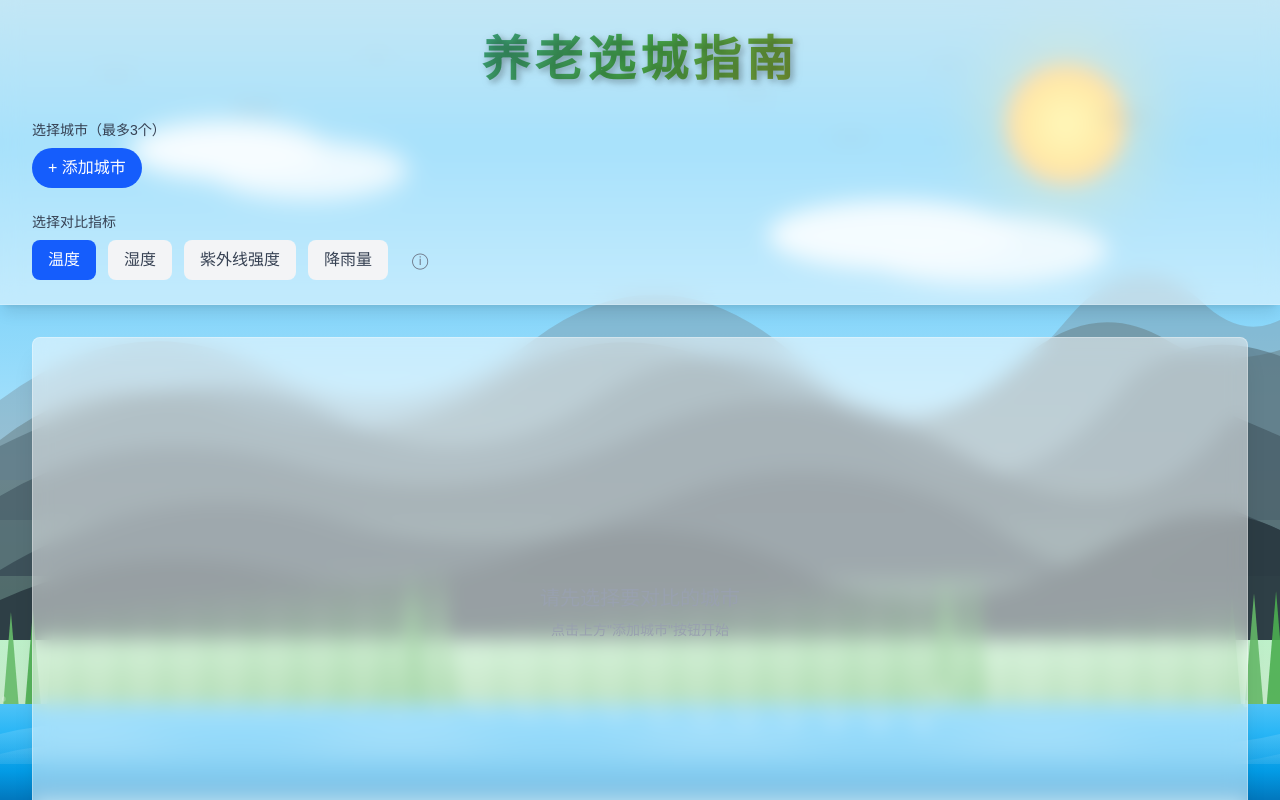
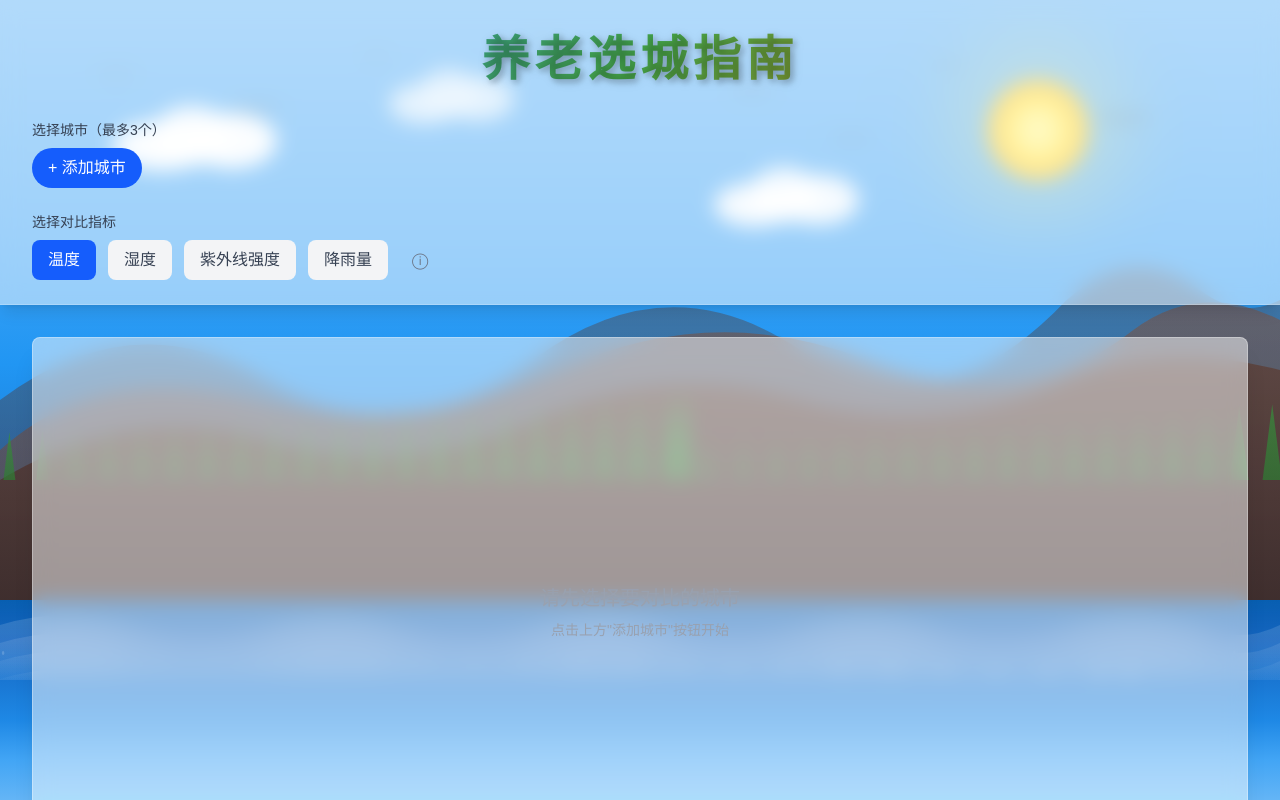
Before and after one commit to zhang-changhe/select-city, a Next.js app: page / in a window 1280 px wide. Shown: the top 800 px of the page. Built offline with nearby package versions, Linux system fonts and the light colour scheme.

Commit message:
refactor: 重新设计背景，创建蓝天白云大海山林自然衔接效果

```diff
--- a/src/app/page.tsx
+++ b/src/app/page.tsx
@@ -187,7 +187,7 @@ export default function Home() {
     <div
       className="min-h-screen"
       style={{
-        background: 'linear-gradient(180deg, #87CEEB 0%, #B3E5FC 25%, #E0F7FA 50%, #B9F6CA 75%, #C8E6C9 90%)',
+        background: 'linear-gradient(180deg, #4FC3F7 0%, #29B6F6 30%, #0288D1 60%, #0277BD 100%)',
         backgroundSize: 'cover',
         backgroundPosition: 'center',
         backgroundAttachment: 'fixed',
@@ -195,15 +195,15 @@ export default function Home() {
         overflow: 'hidden',
       }}
     >
-      {/* 天空层 - 渐变效果 */}
+      {/* 天空层 - 蓝天白云 */}
       <div
         style={{
           position: 'fixed',
           top: 0,
           left: 0,
           right: 0,
-          height: '60%',
-          background: 'linear-gradient(180deg, #87CEEB 0%, #4FC3F7 30%, #81D4FA 60%, #B3E5FC 100%)',
+          height: '65%',
+          background: 'linear-gradient(180deg, #64B5F6 0%, #42A5F5 40%, #2196F3 70%, #1976D2 100%)',
           zIndex: 1,
         }}
       />
@@ -212,13 +212,13 @@ export default function Home() {
       <div
         style={{
           position: 'fixed',
-          top: '8%',
-          right: '12%',
-          width: '120px',
-          height: '120px',
+          top: '10%',
+          right: '15%',
+          width: '100px',
+          height: '100px',
           borderRadius: '50%',
-          background: 'radial-gradient(circle, #FFF176 0%, #FFD54F 50%, #FF8A65 100%)',
-          boxShadow: '0 0 60px 20px rgba(255, 213, 79, 0.4)',
+          background: 'radial-gradient(circle, #FFF59D 0%, #FFEE58 30%, #FFC107 70%, #FF9800 100%)',
+          boxShadow: '0 0 80px 30px rgba(255, 235, 59, 0.3)',
           zIndex: 2,
         }}
       />
@@ -227,37 +227,54 @@ export default function Home() {
       <div
         style={{
           position: 'fixed',
-          top: '15%',
-          left: '10%',
-          width: '200px',
-          height: '60px',
-          background: 'rgba(255, 255, 255, 0.9)',
-          borderRadius: '50%',
-          filter: 'blur(8px)',
+          top: '12%',
+          left: '8%',
           zIndex: 3,
-          boxShadow: '80px 20px 0 rgba(255, 255, 255, 0.8)',
         }}
-      />
+      >
+        <svg width="200" height="80" viewBox="0 0 200 80">
+          <ellipse cx="60" cy="50" rx="50" ry="25" fill="rgba(255, 255, 255, 0.95)" />
+          <ellipse cx="90" cy="40" rx="40" ry="30" fill="rgba(255, 255, 255, 0.9)" />
+          <ellipse cx="130" cy="45" rx="45" ry="28" fill="rgba(255, 255, 255, 0.95)" />
+        </svg>
+      </div>
+
       <div
         style={{
           position: 'fixed',
-          top: '25%',
-          left: '60%',
-          width: '250px',
-          height: '70px',
-          background: 'rgba(255, 255, 255, 0.85)',
-          borderRadius: '50%',
-          filter: 'blur(6px)',
+          top: '20%',
+          left: '55%',
           zIndex: 3,
-          boxShadow: '90px 15px 0 rgba(255, 255, 255, 0.75)',
         }}
-      />
+      >
+        <svg width="180" height="70" viewBox="0 0 180 70">
+          <ellipse cx="50" cy="45" rx="40" ry="22" fill="rgba(255, 255, 255, 0.9)" />
+          <ellipse cx="80" cy="35" rx="35" ry="28" fill="rgba(255, 255, 255, 0.85)" />
+          <ellipse cx="115" cy="40" rx="40" ry="25" fill="rgba(255, 255, 255, 0.9)" />
+        </svg>
+      </div>
 
-      {/* 远山层 */}
       <div
         style={{
           position: 'fixed',
-          bottom: '35%',
+          top: '8%',
+          left: '30%',
+          zIndex: 3,
+          opacity: 0.8,
+        }}
+      >
+        <svg width="150" height="60" viewBox="0 0 150 60">
+          <ellipse cx="40" cy="40" rx="35" ry="20" fill="rgba(255, 255, 255, 0.85)" />
+          <ellipse cx="65" cy="30" rx="30" ry="25" fill="rgba(255, 255, 255, 0.8)" />
+          <ellipse cx="95" cy="35" rx="35" ry="22" fill="rgba(255, 255, 255, 0.85)" />
+        </svg>
+      </div>
+
+      {/* 山林层 - 与大海自然衔接 */}
+      <div
+        style={{
+          position: 'fixed',
+          bottom: '25%',
           left: 0,
           right: 0,
           zIndex: 4,
@@ -265,160 +282,107 @@ export default function Home() {
       >
         <svg
           width="100%"
-          height="300"
-          viewBox="0 0 1920 300"
+          height="400"
+          viewBox="0 0 1920 400"
           preserveAspectRatio="none"
           style={{ display: 'block' }}
         >
-          <path
-            d="M0 300 L0 180 Q200 80 400 150 Q600 220 800 120 Q1000 20 1200 140 Q1400 260 1600 100 Q1700 20 1800 80 Q1860 120 1920 100 L1920 300 Z"
-            fill="rgba(120, 144, 156, 0.4)"
-          />
-          <path
-            d="M0 300 L0 220 Q150 140 350 190 Q550 240 750 160 Q950 80 1150 170 Q1350 260 1550 130 Q1650 80 1750 120 Q1820 150 1920 130 L1920 300 Z"
-            fill="rgba(102, 126, 130, 0.5)"
-          />
-        </svg>
-      </div>
-
-      {/* 中山层 */}
-      <div
-        style={{
-          position: 'fixed',
-          bottom: '28%',
-          left: 0,
-          right: 0,
-          zIndex: 5,
-        }}
-      >
-        <svg
-          width="100%"
-          height="280"
-          viewBox="0 0 1920 280"
-          preserveAspectRatio="none"
-          style={{ display: 'block' }}
-        >
-          <path
-            d="M0 280 L0 150 Q300 50 500 120 Q700 190 900 100 Q1100 10 1300 130 Q1500 250 1700 80 Q1800 30 1920 60 L1920 280 Z"
-            fill="rgba(84, 110, 122, 0.6)"
-          />
-          <path
-            d="M0 280 L0 200 Q200 120 450 170 Q700 220 950 140 Q1200 60 1450 160 Q1700 260 1850 120 L1920 140 L1920 280 Z"
-            fill="rgba(69, 90, 100, 0.7)"
-          />
-        </svg>
-      </div>
-
-      {/* 近山层 */}
-      <div
-        style={{
-          position: 'fixed',
-          bottom: '20%',
-          left: 0,
-          right: 0,
-          zIndex: 6,
-        }}
-      >
-        <svg
-          width="100%"
-          height="250"
-          viewBox="0 0 1920 250"
-          preserveAspectRatio="none"
-          style={{ display: 'block' }}
-        >
-          <path
-            d="M0 250 L0 180 Q250 80 500 130 Q750 180 1000 110 Q1250 40 1500 140 Q1700 240 1850 120 L1920 140 L1920 250 Z"
-            fill="rgba(56, 74, 84, 0.8)"
-          />
-          <path
-            d="M0 250 L0 210 Q200 150 400 180 Q600 210 800 160 Q1000 110 1200 180 Q1400 250 1650 160 Q1800 100 1920 140 L1920 250 Z"
-            fill="rgba(43, 58, 66, 0.9)"
-          />
-        </svg>
-      </div>
-
-      {/* 森林层 */}
-      <div
-        style={{
-          position: 'fixed',
-          bottom: '12%',
-          left: 0,
-          right: 0,
-          zIndex: 7,
-        }}
-      >
-        <svg
-          width="100%"
-          height="150"
-          viewBox="0 0 1920 150"
-          preserveAspectRatio="none"
-          style={{ display: 'block' }}
-        >
-          {/* 树木 */}
           <defs>
-            <linearGradient id="forestGradient" x1="0%" y1="0%" x2="0%" y2="100%">
-              <stop offset="0%" style={{ stopColor: '#66BB6A', stopOpacity: 1 }} />
+            <linearGradient id="mountainGradient1" x1="0%" y1="0%" x2="0%" y2="100%">
+              <stop offset="0%" style={{ stopColor: '#5D4037', stopOpacity: 1 }} />
+              <stop offset="50%" style={{ stopColor: '#4E342E', stopOpacity: 1 }} />
+              <stop offset="100%" style={{ stopColor: '#3E2723', stopOpacity: 1 }} />
+            </linearGradient>
+            <linearGradient id="mountainGradient2" x1="0%" y1="0%" x2="0%" y2="100%">
+              <stop offset="0%" style={{ stopColor: '#795548', stopOpacity: 1 }} />
+              <stop offset="50%" style={{ stopColor: '#6D4C41', stopOpacity: 1 }} />
+              <stop offset="100%" style={{ stopColor: '#5D4037', stopOpacity: 1 }} />
+            </linearGradient>
+            <linearGradient id="treeGradient" x1="0%" y1="0%" x2="0%" y2="100%">
+              <stop offset="0%" style={{ stopColor: '#388E3C', stopOpacity: 1 }} />
               <stop offset="100%" style={{ stopColor: '#2E7D32', stopOpacity: 1 }} />
             </linearGradient>
           </defs>
-          {Array.from({ length: 60 }).map((_, i) => {
-            const randomX = seededRandom(i + 1);
-            const randomHeight = seededRandom(i + 100);
-            const randomWidth = seededRandom(i + 200);
 
-            // 四舍五入到固定小数位，确保服务端和客户端一致
-            const x = Number((i * 32 + randomX * 20).toFixed(6));
-            const height = Number((80 + randomHeight * 60).toFixed(6));
-            const width = Number((20 + randomWidth * 15).toFixed(6));
+          {/* 远山 */}
+          <path
+            d="M0 400 L0 200 Q200 100 400 180 Q600 260 800 160 Q1000 60 1200 150 Q1400 240 1600 100 Q1700 40 1800 90 Q1860 120 1920 100 L1920 400 Z"
+            fill="url(#mountainGradient1)"
+            opacity="0.4"
+          />
+
+          {/* 中山 */}
+          <path
+            d="M0 400 L0 250 Q150 160 380 200 Q610 240 840 170 Q1070 100 1300 160 Q1530 220 1700 130 Q1800 80 1920 120 L1920 400 Z"
+            fill="url(#mountainGradient2)"
+            opacity="0.6"
+          />
+
+          {/* 近山带树木 */}
+          <path
+            d="M0 400 L0 280 Q200 200 400 240 Q600 280 800 220 Q1000 160 1200 200 Q1400 240 1600 180 Q1750 140 1920 170 L1920 400 Z"
+            fill="url(#mountainGradient1)"
+            opacity="0.8"
+          />
+
+          {/* 树木点缀 */}
+          {Array.from({ length: 40 }).map((_, i) => {
+            const randomX = seededRandom(i + 300);
+            const randomHeight = seededRandom(i + 400);
+            const randomWidth = seededRandom(i + 500);
+
+            const x = Number((i * 48 + randomX * 30).toFixed(6));
+            const height = Number((40 + randomHeight * 50).toFixed(6));
+            const width = Number((15 + randomWidth * 20).toFixed(6));
             const midX = Number((x + width / 2).toFixed(6));
-            const topY = Number((150 - height).toFixed(6));
+            const topY = Number((280 - height).toFixed(6));
 
             return (
               <path
                 key={i}
-                d={`M${x} 150 L${midX} ${topY} L${x + width} 150 Z`}
-                fill={i % 2 === 0 ? '#66BB6A' : '#4CAF50'}
-                opacity="0.9"
+                d={`M${x} 280 L${midX} ${topY} L${x + width} 280 Z`}
+                fill="url(#treeGradient)"
+                opacity="0.7"
               />
             );
           })}
         </svg>
       </div>
 
-      {/* 海洋层 */}
+      {/* 海洋层 - 渐变过渡 */}
       <div
         style={{
           position: 'fixed',
           bottom: 0,
           left: 0,
           right: 0,
-          height: '12%',
-          background: 'linear-gradient(180deg, #4FC3F7 0%, #29B6F6 30%, #039BE5 70%, #0277BD 100%)',
-          zIndex: 8,
+          height: '25%',
+          background: 'linear-gradient(180deg, rgba(13, 71, 161, 0.6) 0%, #1565C0 20%, #1976D2 40%, #1E88E5 60%, #42A5F5 80%, #64B5F6 100%)',
+          zIndex: 5,
         }}
       >
-        {/* 波浪效果 */}
+        {/* 波浪效果 - 与山林自然衔接 */}
         <svg
           width="100%"
-          height="60"
-          viewBox="0 0 1920 60"
+          height="80"
+          viewBox="0 0 1920 80"
           preserveAspectRatio="none"
           style={{ position: 'absolute', top: 0, left: 0 }}
         >
           <defs>
-            <linearGradient id="waveGradient" x1="0%" y1="0%" x2="0%" y2="100%">
-              <stop offset="0%" style={{ stopColor: 'rgba(255, 255, 255, 0.3)', stopOpacity: 1 }} />
-              <stop offset="100%" style={{ stopColor: 'rgba(255, 255, 255, 0.1)', stopOpacity: 1 }} />
+            <linearGradient id="waveGradientNew" x1="0%" y1="0%" x2="0%" y2="100%">
+              <stop offset="0%" style={{ stopColor: 'rgba(255, 255, 255, 0.25)', stopOpacity: 1 }} />
+              <stop offset="100%" style={{ stopColor: 'rgba(255, 255, 255, 0.05)', stopOpacity: 1 }} />
             </linearGradient>
           </defs>
-          {Array.from({ length: 3 }).map((_, i) => {
-            const offset = i * 20;
-            const opacity = 0.5 - i * 0.1;
+          {Array.from({ length: 4 }).map((_, i) => {
+            const offset = i * 18;
+            const opacity = 0.6 - i * 0.12;
             return (
               <path
                 key={i}
-                d={`M0 ${30 + offset} Q120 ${10 + offset} 240 ${30 + offset} Q360 ${50 + offset} 480 ${30 + offset} Q600 ${10 + offset} 720 ${30 + offset} Q840 ${50 + offset} 960 ${30 + offset} Q1080 ${10 + offset} 1200 ${30 + offset} Q1320 ${50 + offset} 1440 ${30 + offset} Q1560 ${10 + offset} 1680 ${30 + offset} Q1800 ${50 + offset} 1920 ${30 + offset} L1920 60 L0 60 Z`}
-                fill="url(#waveGradient)"
+                d={`M0 ${25 + offset} Q100 ${5 + offset} 200 ${25 + offset} Q300 ${45 + offset} 400 ${25 + offset} Q500 ${5 + offset} 600 ${25 + offset} Q700 ${45 + offset} 800 ${25 + offset} Q900 ${5 + offset} 1000 ${25 + offset} Q1100 ${45 + offset} 1200 ${25 + offset} Q1300 ${5 + offset} 1400 ${25 + offset} Q1500 ${45 + offset} 1600 ${25 + offset} Q1700 ${5 + offset} 1800 ${25 + offset} Q1860 ${45 + offset} 1920 ${25 + offset} L1920 80 L0 80 Z`}
+                fill="url(#waveGradientNew)"
                 style={{ opacity }}
               />
             );
@@ -426,7 +390,7 @@ export default function Home() {
         </svg>
       </div>
 
-      {/* 海鸥 - 前景海洋元素 */}
+      {/* 海鸥 */}
       <div
         style={{
           position: 'fixed',
@@ -434,7 +398,7 @@ export default function Home() {
           left: 0,
           right: 0,
           height: '50%',
-          zIndex: 9,
+          zIndex: 6,
           pointerEvents: 'none',
         }}
       >
@@ -450,7 +414,7 @@ export default function Home() {
             <path
               d="M0 20 Q20 5 40 20 Q60 5 80 20 Q40 30 0 20"
               fill="none"
-              stroke="#546E7A"
+              stroke="#455A64"
               strokeWidth="2"
               opacity="0.7"
             />
@@ -461,18 +425,18 @@ export default function Home() {
             <path
               d="M0 20 Q20 5 40 20 Q60 5 80 20 Q40 30 0 20"
               fill="none"
-              stroke="#546E7A"
+              stroke="#455A64"
               strokeWidth="2"
               opacity="0.8"
             />
           </g>
 
-          {/* 海鸥3 - 稍微不同的角度 */}
+          {/* 海鸥3 */}
           <g style={{ transform: 'translate(550px, 60px) scale(0.5)' }}>
             <path
               d="M0 20 Q15 10 30 20 Q45 10 60 20 Q30 28 0 20"
               fill="none"
-              stroke="#546E7A"
+              stroke="#455A64"
               strokeWidth="2.5"
               opacity="0.6"
             />
@@ -483,7 +447,7 @@ export default function Home() {
             <path
               d="M0 20 Q20 5 40 20 Q60 5 80 20 Q40 30 0 20"
               fill="none"
-              stroke="#546E7A"
+              stroke="#455A64"
               strokeWidth="2"
               opacity="0.75"
             />
@@ -494,18 +458,18 @@ export default function Home() {
             <path
               d="M0 20 Q20 5 40 20 Q60 5 80 20 Q40 30 0 20"
               fill="none"
-              stroke="#546E7A"
+              stroke="#455A64"
               strokeWidth="2"
               opacity="0.65"
             />
           </g>
 
-          {/* 海鸥6 - 较大 */}
+          {/* 海鸥6 */}
           <g style={{ transform: 'translate(1650px, 130px) scale(0.9)' }}>
             <path
               d="M0 20 Q20 5 40 20 Q60 5 80 20 Q40 30 0 20"
               fill="none"
-              stroke="#546E7A"
+              stroke="#455A64"
               strokeWidth="2"
               opacity="0.8"
             />
@@ -516,7 +480,7 @@ export default function Home() {
             <path
               d="M0 20 Q15 10 30 20 Q45 10 60 20 Q30 28 0 20"
               fill="none"
-              stroke="#546E7A"
+              stroke="#455A64"
               strokeWidth="2.5"
               opacity="0.55"
             />
@@ -527,7 +491,7 @@ export default function Home() {
             <path
               d="M0 20 Q20 5 40 20 Q60 5 80 20 Q40 30 0 20"
               fill="none"
-              stroke="#546E7A"
+              stroke="#455A64"
               strokeWidth="2"
               opacity="0.7"
             />
@@ -535,32 +499,32 @@ export default function Home() {
         </svg>
       </div>
 
-      {/* 泡沫装饰 - 增加海洋氛围 */}
+      {/* 泡沫装饰 */}
       <div
         style={{
           position: 'fixed',
-          bottom: '10%',
+          bottom: '15%',
           left: 0,
           right: 0,
           height: '5%',
-          zIndex: 9,
+          zIndex: 6,
           pointerEvents: 'none',
         }}
       >
         <svg
           width="100%"
-          height="50"
-          viewBox="0 0 1920 50"
+          height="40"
+          viewBox="0 0 1920 40"
           preserveAspectRatio="none"
         >
-          {Array.from({ length: 30 }).map((_, i) => {
-            const randomX = seededRandom(i + 500);
-            const randomY = seededRandom(i + 600);
-            const randomSize = seededRandom(i + 700);
+          {Array.from({ length: 25 }).map((_, i) => {
+            const randomX = seededRandom(i + 600);
+            const randomY = seededRandom(i + 700);
+            const randomSize = seededRandom(i + 800);
 
-            const x = Number((i * 64 + randomX * 40).toFixed(6));
-            const y = Number((15 + randomY * 30).toFixed(6));
-            const size = Number((2 + randomSize * 6).toFixed(6));
+            const x = Number((i * 77 + randomX * 35).toFixed(6));
+            const y = Number((10 + randomY * 25).toFixed(6));
+            const size = Number((1.5 + randomSize * 4).toFixed(6));
 
             return (
               <circle
@@ -568,14 +532,13 @@ export default function Home() {
                 cx={x}
                 cy={y}
                 r={size}
-                fill="rgba(255, 255, 255, 0.6)"
-                opacity={0.4 + randomSize * 0.4}
+                fill="rgba(255, 255, 255, 0.5)"
+                opacity={0.3 + randomSize * 0.3}
               />
             );
           })}
         </svg>
       </div>
-
       {/* 顶部操作区 */}
       <header
         className="shadow-lg border-b border-white/20"
```
Also changed, not shown: 1 other file (tests, documents, lock files or other folders).
